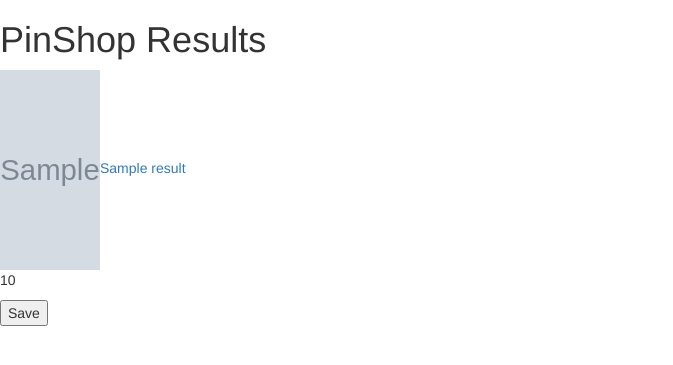
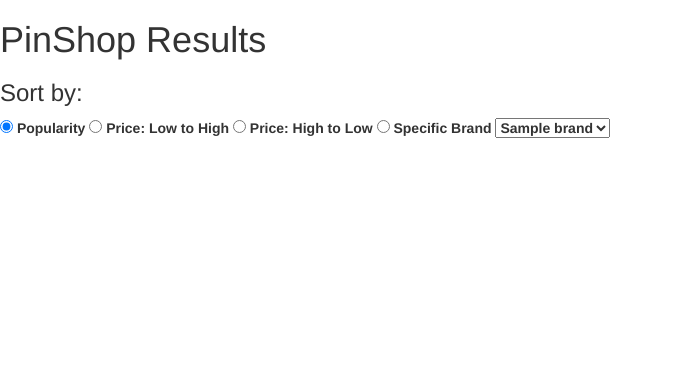
Before and after one commit to MelodyChu/PinShop-app, a Flask app: template templates/results.html in a window 1280 px wide. Shown: the part 52-417 px from the top of the page, without its empty margins (0-673 px from the left). Run offline with Flask 2, Linux system fonts and the light colour scheme; the visitor is signed in with stand-in values (Sample User, id 1); tables that the repository leaves empty hold one stand-in row (values such as "Sample post"); the template is opened without the code that fills it: most values are stand-ins (such as "Sample title", 1, 10 or a date in 2020); grey boxes marked "Sample" are stand-in pictures; some libraries are stand-ins or nearby versions.

Commit message:
added filter for price sorting to results page; working on filter for brands

```diff
--- a/Clarifai-test/shopstyle_test.py
+++ b/Clarifai-test/shopstyle_test.py
@@ -53,6 +53,9 @@
 #     return results
 
 
+def subtract(a,b):
+     return "".join(a.rsplit(b)).strip()
+
 
 
 def ShopStyleResults(c_concepts, c_color='', size=''): # make sure to include size too; size is a str
@@ -86,6 +89,7 @@
         shop_dict["price"] = prop["priceLabel"]
         shop_dict["image_url"] = prop["image"]["sizes"]["Best"]["url"]
         shop_dict["url"] = prop["clickUrl"]
+        shop_dict["brand"] = subtract(prop["brandedName"], prop["unbrandedName"]) #call subtract function
         total_list.append(shop_dict)
 
     return total_list #returns list of dictionaries associated with shopstyle item
@@ -118,7 +122,7 @@
 
 #     return total_list
 
-test = ShopStyleResults(['women','midi','kimono'], 'Gray','Small') # need to process spaces, colons, commas
+test = ShopStyleResults(['skirt','sequins','midi'], 'gray') # need to process spaces, colons, commas
 print "***SHOPSTYLE RETRIES****"
 print test
 
--- a/server.py
+++ b/server.py
@@ -30,6 +30,7 @@
 app.secret_key = "ABC"
 
 app.jinja_env.undefined = StrictUndefined
+app.jinja_env.auto_reload = True
 
 ############
 # HELPER FUNCTIONS (to go into another file later)
@@ -81,6 +82,10 @@
     print 'top'
     return 'top'
 
+def subtract(a,b):
+    """Grab the brand name from Shopstyle by subtracting brandedName from unbrandedName"""
+    return "".join(a.rsplit(b)).strip()
+
 def ShopStyleResults(c_concepts, c_color='', size=''): # make sure to include size too # make c_color & size have default values
     """Construct ShopStyle API request using concepts extrated from Clarifai & Pinterest"""
 
@@ -108,10 +113,19 @@
 
         shop_dict["id"] = prop["id"]
         shop_dict["name"] = prop["name"]
-        shop_dict["price"] = prop["priceLabel"]
+        shop_dict["priceLabel"] = prop["priceLabel"]
+        shop_dict["price"] = prop["price"]
         shop_dict["image_url"] = prop["image"]["sizes"]["Best"]["url"]
         shop_dict["url"] = prop["clickUrl"]
+        shop_dict["brand"] = subtract(prop["brandedName"], prop["unbrandedName"]) #call subtract function
+        # if prop["brand"]:
+        #     shop_dict["brand"] = prop["brand"]["name"]
+        # else:
+        #     shop_dict["brand"] = ""
         total_list.append(shop_dict)
+
+    # import pdb; pdb.set_trace()
+
 
     return total_list #returns list of dictionaries associated with shopstyle item
 
@@ -410,8 +424,15 @@
 
     results = json.loads(request.args.get('results')) #changes to list of dicts
 
+    brand_set = set() #create a set for brands; take out blank brands and remove duplicates
+    for result in results:
+        if result["brand"] != '':
+            brand_set.add(result["brand"])
+    print brand_set
 
-    return render_template("results.html", results=results) #This works for shopstyle! YAY!
+    #import pdb; pdb.set_trace()
+
+    return render_template("results.html", results=results, enumerate=enumerate, brand_set=brand_set) #This works for shopstyle! YAY!
 
 @app.route('/get-item-info', methods=['GET'])
 def get_info():
--- a/templates/base.html
+++ b/templates/base.html
@@ -13,6 +13,7 @@
   <script src="https://code.jquery.com/jquery-3.2.1.min.js"></script>
   <!-- JQuery Masonry styling -->
   <script src="https://unpkg.com/masonry-layout@4/dist/masonry.pkgd.js"></script>
+
   <!-- Some CSS -->
   <!-- <link href="static/style.css" rel="stylesheet"> -->
 </head>
--- a/templates/results.html
+++ b/templates/results.html
@@ -2,23 +2,105 @@
 {% block content %}
 
     <h1>PinShop Results</h1>
+  <div>
+  <h3>Sort by:</h3>
+  <input type="radio" name="result-sort" class="sortradiobutton" id="popularity" value="popularity" checked>
+  <label for="popularity">Popularity
+
+  <input type="radio" name="result-sort" class="sortradiobutton" id="lowtohigh" value="lowtohigh">
+  <label for="lowtohigh">Price: Low to High
+
+  <input type="radio" name="result-sort" class="sortradiobutton" id="hightolow" value="hightolow">
+  <label for="hightolow">Price: High to Low
 
 
-  {% for result in results %}
-    <div>
-      <a href="{{ result['url'] }}"><img src="{{ result['image_url'] }}" style="width:100px;height:200px;">{{ result['name'] }}</a>
-      <p>{{ result['price'] }}</p>
-      {% if "user_id" in session %}
-          {# <button class="save-button" data-listingdata="{{ json.dumps(result) }}" >Save</button> #}
-          {# <button class="save-button" data-listingdata="{{ result|tojson|safe }}" >Save</button> #}
-          <button class="save-button" data-listingdata="{{ result['id'] }}" >Save</button>
-      {% endif %}
+  <input type="radio" name="result-sort" class="sortradiobutton" id="sortbrand" value="sortbrand">
+  <label for="sortbrand">Specific Brand
+   <select name="brand-dropdown">
+    {% for brand in brand_set %}
+      <option class="brand-select" value="{{ brand }}">{{ brand }}</li>
+    {% endfor %}
+  </select>
+  </div>
+
+    <div class="product-list">
+    {% for i, result in enumerate(results) %}
+      <div class="list-item" id="{{ result['id'] }}" data-price="{{ result['price'] }}" data-popularity="{{ i }}" data-brand="{{ result['brand'] }}" >
+        <a class="product-info" href="{{ result['url'] }}"><img src="{{ result['image_url'] }}" style="width:100px;height:200px;">{{ result['name'] }}
+        <div>{{ result['priceLabel'] }}</div></a>
+        {% if "user_id" in session %}
+            <button class="save-button" data-listingdata="{{ result['id'] }}" >Save</button>
+        {% endif %}
+      </div>
+    {% endfor %}
     </div>
-  {% endfor %}
+
 
 
 
     <script> // try document ready & load the jquery tag in the head
+    ( function () {
+
+    $('.sortradiobutton').click(function (evt) {
+        let sortingMethod = $(this).val(); // check which value of sorting method is selected
+        console.log(sortingMethod);
+
+        if (sortingMethod == "lowtohigh")
+        {
+          sortAscending("price");
+        }
+        else if (sortingMethod == "hightolow")
+        {
+          sortDescending("price");
+        }
+        else if (sortingMethod == "popularity")
+        {
+          sortAscending("popularity");
+        }
+        else if (sortingMethod == "sortbrand")
+        {
+          sortbyBrand("brand")
+        }
+
+    });
+
+    function sortAscending(sortparam)
+    {
+      let products = $('.list-item');
+      products.show();
+      products.sort(function(a, b) {
+        return $(a).data(sortparam)-$(b).data(sortparam)});
+        $(".product-list").html(products);
+        console.log("used sortProductsPriceAscending");
+
+      }
+
+    function sortDescending(sortparam)
+    {
+      let products = $('.list-item');
+      products.show();
+      products.sort(function(a, b) {
+        return $(b).data(sortparam)-$(a).data(sortparam)});
+        $(".product-list").html(products);
+        console.log("used sortProductsPriceDescending");
+
+      }
+
+    function sortbyBrand(sortparam)
+    {
+      let products = $('.list-item');
+      console.log(products);
+      // console.log(products.data(sortparam));
+      console.log($('.brand-select :selected').value());
+      if (products.data(sortparam) == $(".brand-select").val()) {
+       $(".product-list").html(products); }
+      else {
+        products.hide();
+      }
+
+    }
+
+
     $('.save-button').click(function (evt) {
         let listingdata = $(this).data("listingdata"); // may need JSON dumps here
         // $(this).html("saved");
@@ -56,6 +138,9 @@
         $(this).html("Saved");
 })
 
+})
+();
+
 </script>
 
 {% endblock %}
```
